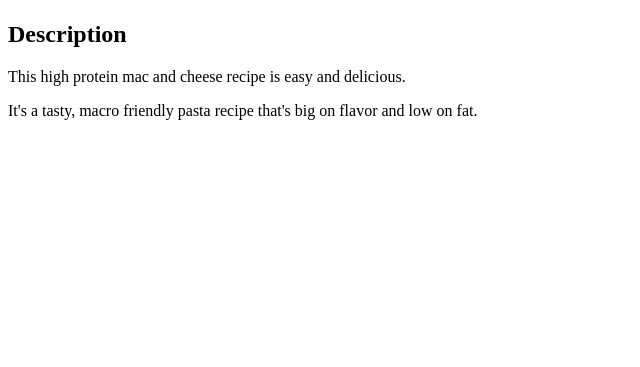
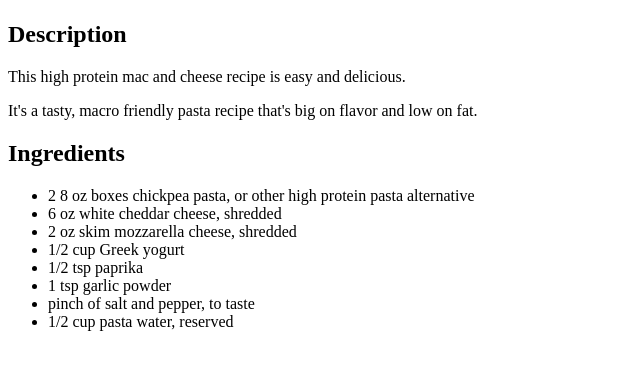
Before and after one commit to ninjark12/odin-recipes, a plain HTML site: page recipes/protein-mac-and-cheese.html in a window 1280 px wide. Shown: the part 99-466 px from the top of the page, without its empty margins (0-640 px from the left). Drawn offline with Linux system fonts and the light colour scheme.

Commit message:
add ingredients in ul and ingredients heading

```diff
--- a/recipes/protein-mac-and-cheese.html
+++ b/recipes/protein-mac-and-cheese.html
@@ -16,5 +16,17 @@
         It's a tasty, macro friendly pasta recipe that's
         big on flavor and low on fat.
     </p>
+
+    <h2>Ingredients</h2>
+    <ul>
+        <li>2 8 oz boxes chickpea pasta, or other high protein pasta alternative</li>
+        <li>6 oz white cheddar cheese, shredded</li>
+        <li> 2 oz skim mozzarella cheese, shredded</li>
+        <li>1/2 cup Greek yogurt</li>
+        <li>1/2 tsp paprika</li>
+        <li>1 tsp garlic powder</li>
+        <li>pinch of salt and pepper, to taste</li>
+        <li>1/2 cup pasta water, reserved</li>
+    </ul>
 </body>
 </html>
```
